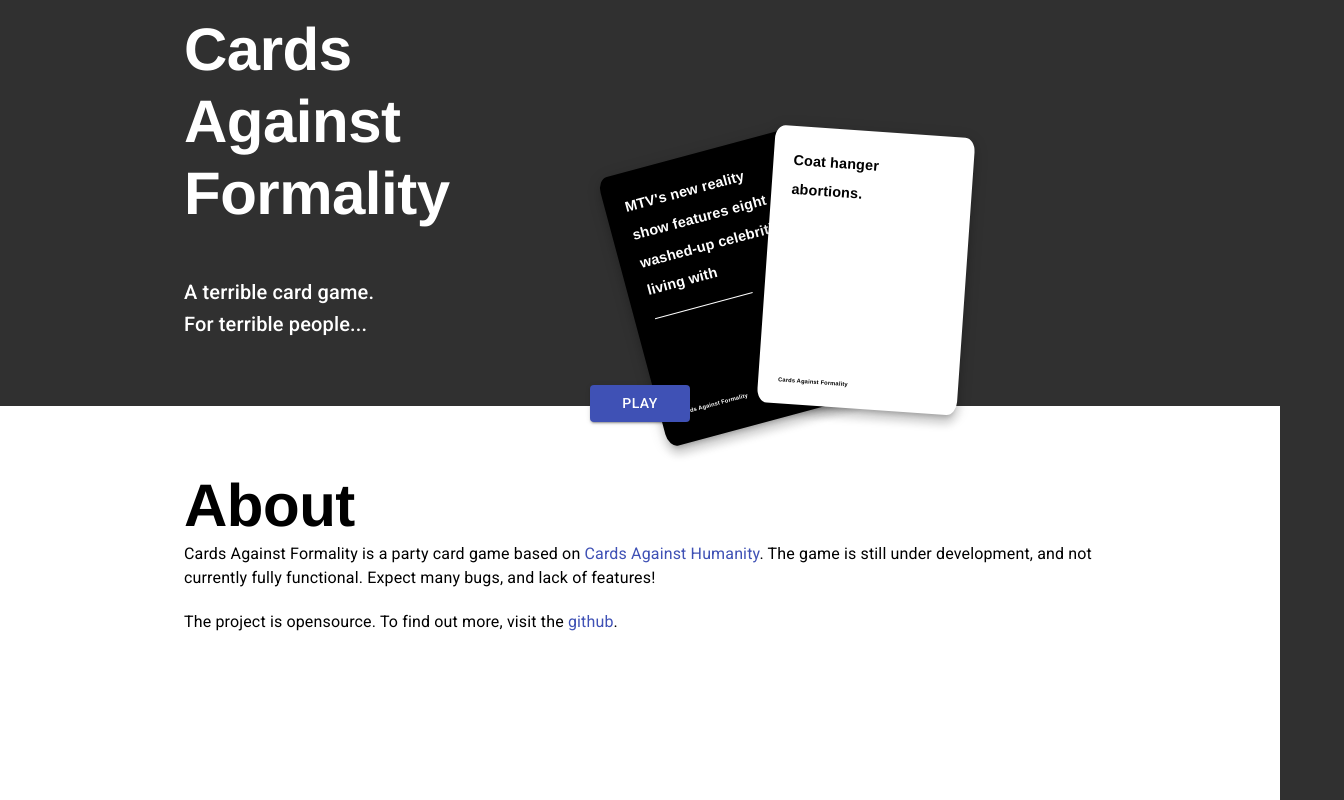
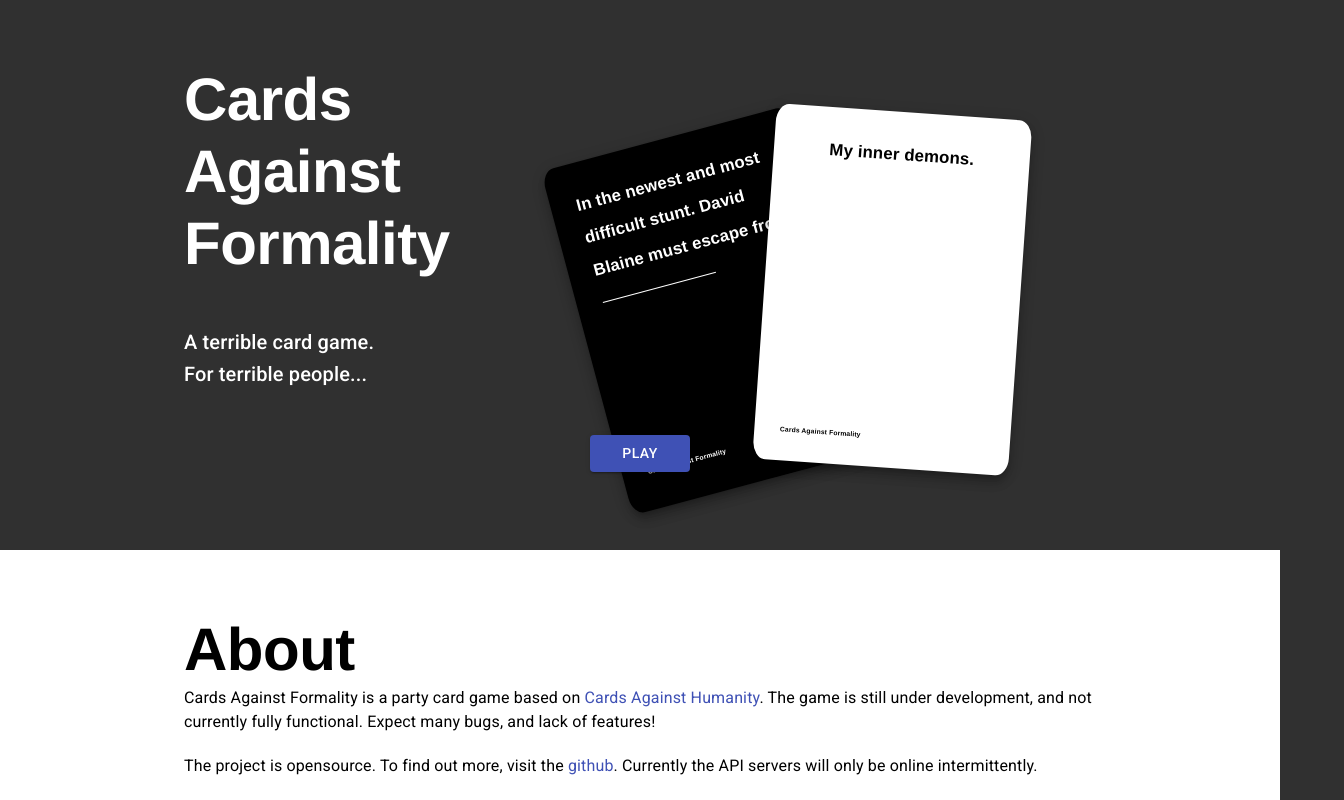
Before and after one commit to heynatefox/cards-against-formality-pwa, a React (Create React App) app: page / in a window 1280 px wide. Shown: the whole page, 1344 px wide, since content can reach past the window. Built offline with nearby package versions, Linux system fonts and the light colour scheme.

Commit message:
Point title cards absolutely

```diff
--- a/src/components/Card/Card.scss
+++ b/src/components/Card/Card.scss
@@ -7,8 +7,15 @@
   width: 25%;
   // margin: 0 auto 0 0;
   perspective: 100vw;
-  font-size: 0.9rem;
-  max-width: 200px;
+  max-width: 400px;
+  font-size: 0.4rem;
+
+  @media (min-width: 600px) {
+    font-size: 0.6rem;
+  }
+  @media (min-width: 800px) {
+    font-size: 0.9rem;
+  }
 
   .blank-space {
     display: block;
--- a/src/components/Homepage/Homepage.scss
+++ b/src/components/Homepage/Homepage.scss
@@ -1,10 +1,14 @@
 .card-group-wrapper {
-  // position: absolute;
-  // top: 0;
-  // right: 15%;
-  display: none;
-  @media (min-width: 800px) {
-    display: block;
+  position: absolute;
+  z-index: -1;
+  width: 1000px;
+  right: -90%;
+  bottom: 50%;
+
+  @media (min-width: 600px) {
+    width: 100%;
+    top: -2.5%;
+    right: -5%;
   }
 
   .card-group {
@@ -13,13 +17,34 @@
     margin-right: 20%;
     margin-top: 10%;
     pointer-events: none;
+    position: relative;
+
     .first-card {
+      color: black;
+      font-size: 1.2em !important;
       z-index: 2;
       transform: rotate(-15deg) translateY(1.5em) translateX(0em);
+
+      @media (max-width: 600px) {
+        .blank-space {
+          border: none;
+        }
+      }
+      @media (min-width: 600px) {
+        color: white;
+        font-size: unset;
+      }
     }
     .second-card {
+      color: white;
+      font-size: 1.2em !important;
       z-index: 2;
       transform: rotate(4deg) translateY(0.5em) translateX(-4em);
+
+      @media (min-width: 600px) {
+        color: black;
+        font-size: unset;
+      }
     }
   }
 }
@@ -38,15 +63,6 @@
   &.title {
     display: flex;
     width: 100%;
-
-    background: url(./cards.png) no-repeat 150px 10%;
-    background-size: contain;
-
-    @media (min-width: 800px) {
-      background: none;
-      position: absolute;
-      top: -50px;
-    }
   }
 
   @media (min-width: 600px) {
--- a/src/components/Homepage/Homepage.tsx
+++ b/src/components/Homepage/Homepage.tsx
@@ -19,14 +19,14 @@
   }
 
   return <div>
-    <div className="card-group-wrapper">
-      <div className="card-group">
-        <Card className="first-card" card={{ cardType: 'black', _id: '1', text: `MTV's new reality show features eight washed-up celebrities living with _.`, pick: 1 }} />
-        <Card className="second-card" card={{ cardType: 'white', _id: '2', text: `Coat hanger abortions.` }} />
-      </div>
-    </div>
     <section className="homepage-section title">
       <Container maxWidth="md">
+        <div className="card-group-wrapper">
+          <div className="card-group">
+            <Card className="first-card" card={{ cardType: 'black', _id: '1', text: `In the newest and most difficult stunt. David Blaine must escape from _.`, pick: 1 }} />
+            <Card className="second-card" card={{ cardType: 'white', _id: '2', text: `My inner demons.` }} />
+          </div>
+        </div>
         <div className="title-container">
           <Typography className="title" variant="h2" style={{ width: 200 }}>
             Cards Against Formality
@@ -54,6 +54,7 @@
         <br />
         <Typography variant="body1" style={{ color: "black" }}>
           The project is opensource. To find out more, visit the <Link onClick={() => onWindowOpen('https://github.com/jordanpawlett/cards-against-formality')} rel="noopener">github</Link>.
+          Currently the API servers will only be online intermittently.
         </Typography>
       </Container>
     </section>
```
